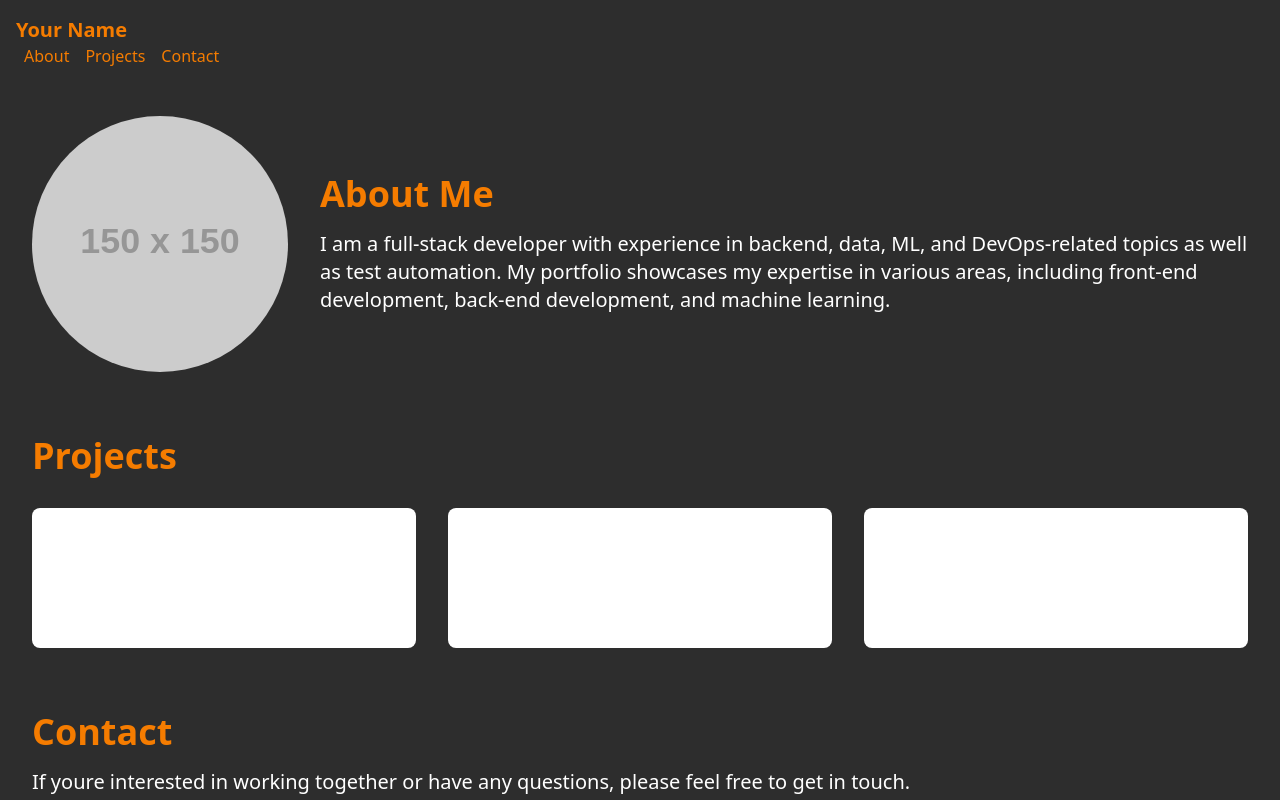
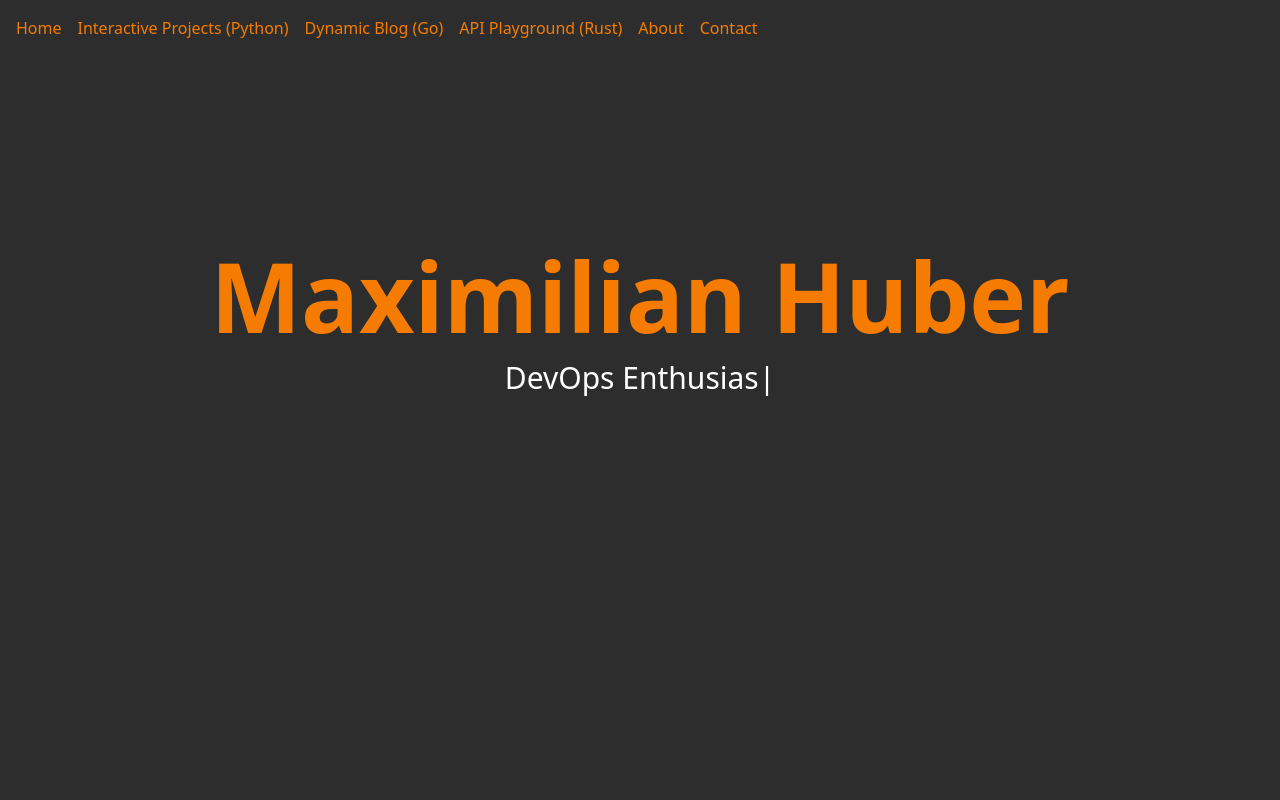
Before and after one commit to Rlyehan/personal-website, a React (Create React App) app in the folder frontend/: page / in a window 1280 px wide. Shown: the top 800 px of the page. Built offline with nearby package versions, Linux system fonts and the light colour scheme.

Commit message:
added hero section

```diff
--- a/frontend/package.json
+++ b/frontend/package.json
@@ -32,6 +32,7 @@
     "react-scripts": "5.0.1",
     "tailwindcss": "^3.3.1",
     "typescript": "^4.9.5",
+    "typewriter-effect": "^2.19.0",
     "web-vitals": "^2.1.4"
   },
   "scripts": {
--- a/frontend/src/App.tsx
+++ b/frontend/src/App.tsx
@@ -1,84 +1,27 @@
 import React from 'react';
 import './App.css';
+import { BrowserRouter as Router, Route, Routes } from 'react-router-dom';
+import Home from './pages/Home';
 import Header from './components/Header';
 import Footer from './components/Footer';
+import Playground from './pages/Playground';
+import Blog from './pages/Blog';
 
 function App() {
   return (
-    <div className="App min-h-screen flex flex-col bg-dark-gray text-white">
-      <Header />
-      <main className="flex-grow p-4 md:p-8">
-        <section id="about" className="md:flex md:items-center md:space-x-8">
-          <img
-            src="https://via.placeholder.com/150"
-            alt="Your Profile"
-            className="w-32 h-32 md:w-64 md:h-64 mx-auto md:mx-0 rounded-full mb-4 md:mb-0"
-          />
-          <div>
-            <h2 className="text-dark-orange text-2xl md:text-4xl font-bold mb-4">
-              About Me
-            </h2>
-            <p className="text-lg md:text-xl">
-              I am a full-stack developer with experience in backend, data, ML,
-              and DevOps-related topics as well as test automation. My portfolio
-              showcases my expertise in various areas, including front-end
-              development, back-end development, and machine learning.
-            </p>
-          </div>
-        </section>
-
-        <section id="projects" className="mt-16">
-          <h2 className="text-dark-orange text-2xl md:text-4xl font-bold mb-8">
-            Projects
-          </h2>
-          <div className="grid grid-cols-1 md:grid-cols-2 lg:grid-cols-3 gap-8">
-            {/* Add your project cards here */}
-            <div className="bg-white text-dark-gray p-4 rounded-lg">
-              <h3 className="text-xl font-bold mb-2">Project 1</h3>
-              <p>
-                A short description of the project goes here. Mention the
-                technologies used and what the project does.
-              </p>
-            </div>
-            <div className="bg-white text-dark-gray p-4 rounded-lg">
-              <h3 className="text-xl font-bold mb-2">Project 2</h3>
-              <p>
-                A short description of the project goes here. Mention the
-                technologies used and what the project does.
-              </p>
-            </div>
-            <div className="bg-white text-dark-gray p-4 rounded-lg">
-              <h3 className="text-xl font-bold mb-2">Project 3</h3>
-              <p>
-                A short description of the project goes here. Mention the
-                technologies used and what the project does.
-              </p>
-            </div>
-          </div>
-        </section>
-
-        <section id="contact" className="mt-16">
-          <h2 className="text-dark-orange text-2xl md:text-4xl font-bold mb-4">
-            Contact
-          </h2>
-          <p className="text-lg md:text-xl">
-            If youre interested in working together or have any questions,
-            please feel free to get in touch.
-          </p>
-          <p className="mt-4">
-            Email:{' '}
-            <a
-              href="mailto:your.email@example.com"
-              className="text-dark-orange hover:text-white"
-            >
-              your.email@example.com
-            </a>
-          </p>
-        </section>
-      </main>
-      <Footer />
-    </div>
+    <Router>
+      <div className="App min-h-screen flex flex-col bg-dark-gray">
+        <Header />
+        <main className="flex-grow p-4 md:p-8">
+          <Routes>
+            <Route path="/" element={<Home />} />
+            <Route path="/playground" element={<Playground />} />
+            <Route path="/blog" element={<Blog />} />
+          </Routes>
+        </main>
+        <Footer />
+      </div>
+    </Router>
   );
 }
-
 export default App;
--- a/frontend/src/components/Header.tsx
+++ b/frontend/src/components/Header.tsx
@@ -1,22 +1,31 @@
 import React from 'react';
+import { Link } from 'react-router-dom';
 
-const Header = () => {
+function Header() {
   return (
     <header className="bg-dark-gray text-dark-orange p-4">
-      <h1 className="text-xl font-bold">Your Name</h1>
       <nav>
-        <a className="mx-2 hover:text-white" href="#about">
+        <Link to="/" className="mr-4">
+          Home
+        </Link>
+        <Link to="/interactive-projects" className="mr-4">
+          Interactive Projects (Python)
+        </Link>
+        <Link to="/dynamic-blog" className="mr-4">
+          Dynamic Blog (Go)
+        </Link>
+        <Link to="/api-playground" className="mr-4">
+          API Playground (Rust)
+        </Link>
+        <Link to="/about" className="mr-4">
           About
-        </a>
-        <a className="mx-2 hover:text-white" href="#projects">
-          Projects
-        </a>
-        <a className="mx-2 hover:text-white" href="#contact">
+        </Link>
+        <Link to="/contact" className="mr-4">
           Contact
-        </a>
+        </Link>
       </nav>
     </header>
   );
-};
+}
 
 export default Header;
--- /dev/null
+++ b/frontend/src/components/Hero.tsx
@@ -0,0 +1,25 @@
+import React from 'react';
+import CustomTypewriter from './customTypewriter';
+
+const Hero: React.FC = () => {
+  return (
+    <div className="bg-darkGray h-screen flex flex-col justify-start items-center pt-10 md:pt-30 lg:pt-40">
+      <h1 className="text-3xl md:text-4xl lg:text-6xl xl:text-8xl font-bold mb-4 text-dark-orange">
+        Maximilian Huber
+      </h1>
+      <h2 className="text-lg md:text-xl lg:text-2xl xl:text-3xl text-white">
+        <CustomTypewriter
+          strings={[
+            { text: 'Full Stack Developer' },
+            { text: 'Data Engineer' },
+            { text: 'DevOps Enthusiast' },
+          ]}
+          delay={75}
+          loop
+        />
+      </h2>
+    </div>
+  );
+};
+
+export default Hero;
--- /dev/null
+++ b/frontend/src/components/customTypewriter.tsx
@@ -0,0 +1,65 @@
+// src/components/ColoredTypewriter.tsx
+
+import React, { useState, useEffect } from 'react';
+
+interface CustomTypewriterProps {
+  strings: { text: string; color?: string }[];
+  delay?: number;
+  loop?: boolean;
+}
+
+const CustomTypewriter: React.FC<CustomTypewriterProps> = ({
+  strings,
+  delay = 75,
+  loop = true,
+}) => {
+  const [currentStringIndex, setCurrentStringIndex] = useState(0);
+  const [currentCharIndex, setCurrentCharIndex] = useState(0);
+  const [isDeleting, setIsDeleting] = useState(false);
+
+  useEffect(() => {
+    const timer = setTimeout(
+      () => {
+        if (isDeleting) {
+          setCurrentCharIndex((prevIndex) => prevIndex - 1);
+          if (currentCharIndex === 0) {
+            setIsDeleting(false);
+            setCurrentStringIndex(
+              (prevIndex) => (prevIndex + 1) % strings.length,
+            );
+          }
+        } else {
+          setCurrentCharIndex((prevIndex) => prevIndex + 1);
+          if (currentCharIndex === strings[currentStringIndex].text.length) {
+            setIsDeleting(true);
+          }
+        }
+      },
+      isDeleting ? delay / 2 : delay,
+    );
+
+    return () => clearTimeout(timer);
+  }, [currentCharIndex, isDeleting, delay, strings, currentStringIndex]);
+
+  const currentString = strings[currentStringIndex].text.substr(
+    0,
+    currentCharIndex,
+  );
+
+  return (
+    <span className="whitespace-nowrap">
+      <span
+        className={
+          strings[currentStringIndex].color
+            ? `text-${strings[currentStringIndex].color}`
+            : ''
+        }
+      >
+        {currentString}
+      </span>
+      <span className="text-darkOrange animate-blink">|</span>
+    </span>
+  );
+};
+
+export default CustomTypewriter;
--- /dev/null
+++ b/frontend/src/pages/Blog.tsx
@@ -0,0 +1,18 @@
+import React from 'react';
+import Header from '../components/Header';
+import Footer from '../components/Footer';
+
+const Blog: React.FC = () => {
+  return (
+    <div className="min-h-screen flex flex-col">
+      <Header />
+      <main className="flex-grow">
+        {/* Add your projects content here */}
+        <h2 className="text-xl font-bold">My Blog</h2>
+      </main>
+      <Footer />
+    </div>
+  );
+};
+
+export default Blog;
--- a/frontend/src/pages/Home.tsx
+++ b/frontend/src/pages/Home.tsx
@@ -1,16 +1,13 @@
 import React from 'react';
-import Header from '../components/Header';
-import Footer from '../components/Footer';
+import Hero from '../components/Hero';
 
 const Home: React.FC = () => {
   return (
     <div className="min-h-screen flex flex-col">
-      <Header />
       <main className="flex-grow">
-        {/* Add your main content here */}
+        <Hero />
         <h2 className="text-xl font-bold">Welcome to my portfolio!</h2>
       </main>
-      <Footer />
     </div>
   );
 };
--- /dev/null
+++ b/frontend/src/pages/Playground.tsx
@@ -0,0 +1,18 @@
+import React from 'react';
+import Header from '../components/Header';
+import Footer from '../components/Footer';
+
+const Playground: React.FC = () => {
+  return (
+    <div className="min-h-screen flex flex-col">
+      <Header />
+      <main className="flex-grow">
+        {/* Add your projects content here */}
+        <h2 className="text-xl font-bold">Interactive playground</h2>
+      </main>
+      <Footer />
+    </div>
+  );
+};
+
+export default Playground;
```
Also changed, not shown: 1 other file (tests, documents, lock files or other folders).
